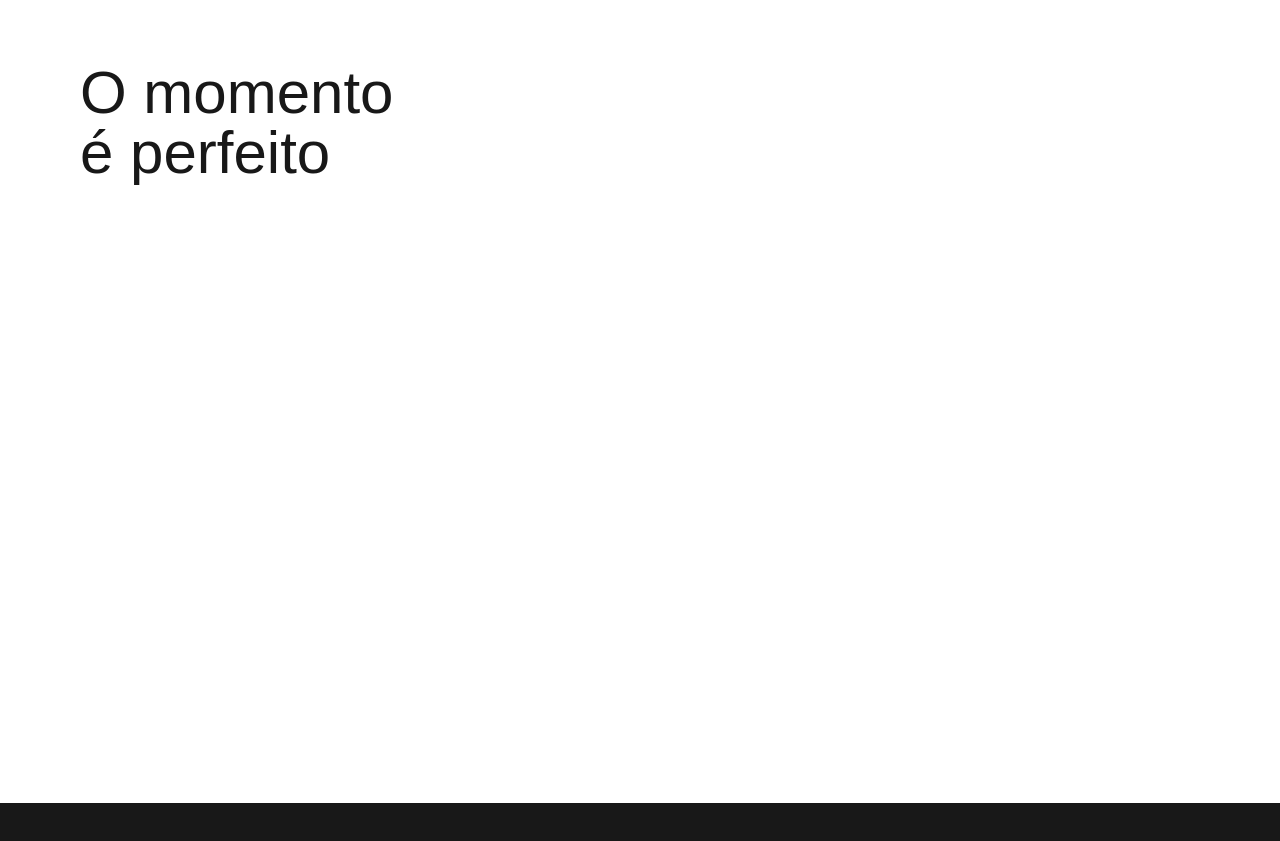
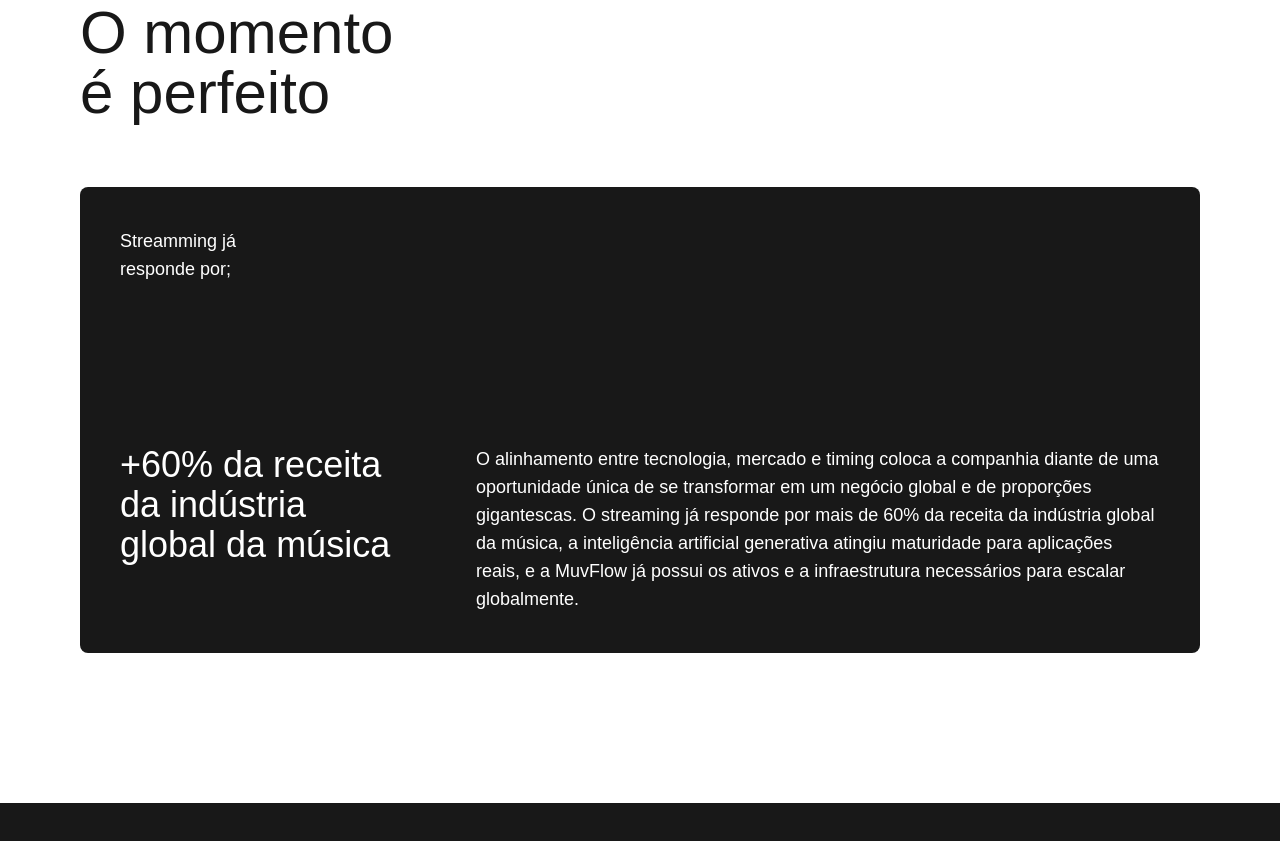
Before and after one commit to faaaabio/muv, a plain HTML site: page index.html in a window 1280 px wide. Shown: the part 5782-6623 px from the top of the page. Drawn offline with Linux system fonts and the light colour scheme; a web font is replaced by a local one.

Commit message:
Add files via upload

```diff
--- a/index.html
+++ b/index.html
@@ -258,7 +258,7 @@
         #mercado {
             width: 100%;
             height: 940px;
-            padding: 200px 80px 200px 80px;
+            padding: 140px 80px 140px 80px;
             background: #FFFFFF;
             display: flex;
             flex-direction: column;
@@ -273,6 +273,54 @@
             font-family: 'Aeroport', sans-serif;
             font-weight: 400;
             max-width: 330px;
+        }
+
+        .numeros-block {
+            width: 100%;
+            height: 466px;
+            gap: 140px;
+            border-radius: 8px;
+            background: #181818;
+            display: flex;
+            flex-direction: column;
+            padding: 40px;
+            align-items: flex-start;
+        }
+
+        .numeros-subtitle {
+            font-size: 1.125rem;
+            line-height: 1.75rem;
+            width: 122px;
+            color: #FFFFFF;
+            font-family: 'Aeroport', sans-serif;
+            font-weight: 400;
+        }
+
+        .numeros-content {
+            display: flex;
+            flex-direction: row;
+            justify-content: space-between;
+            align-items: flex-start;
+            margin-top: auto;
+            width: 100%;
+        }
+
+        .numeros-main-title {
+            font-size: 2.25rem;
+            line-height: 2.5rem;
+            color: #FFFFFF;
+            width: 275px;
+            font-family: 'Aeroport', sans-serif;
+            font-weight: 400;
+        }
+
+        .numeros-paragraph {
+            font-size: 1.125rem;
+            line-height: 1.75rem;
+            color: #FFFFFF;
+            width: 684px;
+            font-family: 'Aeroport', sans-serif;
+            font-weight: 400;
         }
 
         #ecossistema {
@@ -564,6 +612,13 @@
 
     <section id="mercado">
         <h2 class="mercado-title">O momento é perfeito</h2>
+        <div class="numeros-block">
+            <h3 class="numeros-subtitle">Streamming já responde por;</h3>
+            <div class="numeros-content">
+                <h4 class="numeros-main-title">+60% da receita da indústria global da música</h4>
+                <p class="numeros-paragraph">O alinhamento entre tecnologia, mercado e timing coloca a companhia diante de uma oportunidade única de se transformar em um negócio global e de proporções gigantescas. O streaming já responde por mais de 60% da receita da indústria global da música, a inteligência artificial generativa atingiu maturidade para aplicações reais, e a MuvFlow já possui os ativos e a infraestrutura necessários para escalar globalmente.</p>
+            </div>
+        </div>
     </section>
 
     <section id="ecossistema">
```
